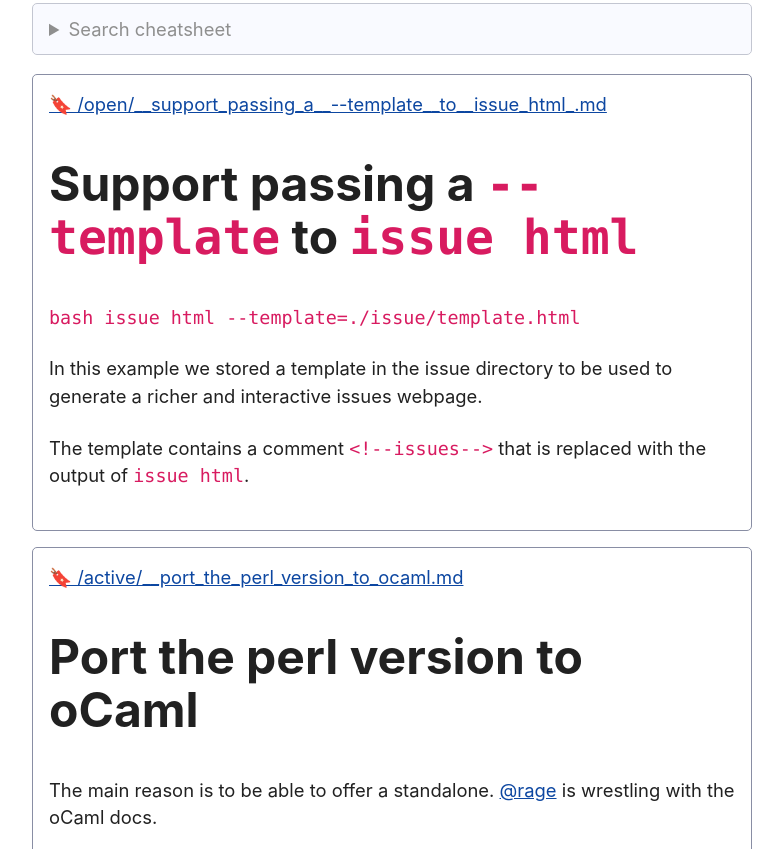
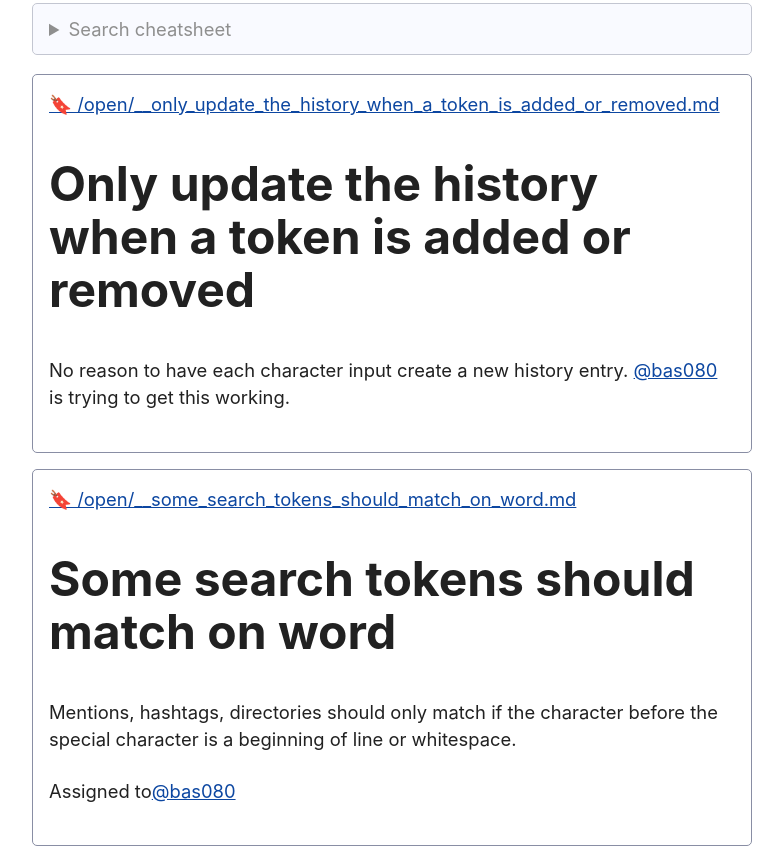
Before and after one commit to bas080/straw, a plain HTML site: page index.html in a window 1280 px wide. Shown: the part 357-1206 px from the top of the page, without its empty margins (248-1031 px from the left). Drawn offline with Linux system fonts and the light colour scheme.

Commit message:
fixup! Add a few frontend issues

```diff
--- a/index.html
+++ b/index.html
@@ -76,7 +76,17 @@
 
   <div class="issue-issues">
 
-<article class="issue-issue"><a class='issue-bookmark' id='__support_passing_a__--template__to__issue_html_' href='#__support_passing_a__--template__to__issue_html_'>🔖 /open/__support_passing_a__--template__to__issue_html_.md</a><h1>Support passing a <code>--template</code> to <code>issue html</code></h1>
+<article class="issue-issue"><a class='issue-bookmark' id='__only_update_the_history_when_a_token_is_added_or_removed' href='#__only_update_the_history_when_a_token_is_added_or_removed'>🔖 /open/__only_update_the_history_when_a_token_is_added_or_removed.md</a><h1>Only update the history when a token is added or removed</h1>
+
+<p>No reason to have each character input create a new history entry.
+<a class="issue-mention" title="Search mention @bas080" href="#">@bas080</a> is trying to get this working.</p>
+</article><article class="issue-issue"><a class='issue-bookmark' id='__some_search_tokens_should_match_on_word' href='#__some_search_tokens_should_match_on_word'>🔖 /open/__some_search_tokens_should_match_on_word.md</a><h1>Some search tokens should match on word</h1>
+
+<p>Mentions, hashtags, directories should only match if the character before the
+special character is a beginning of line or whitespace.</p>
+
+<p>Assigned to<a class="issue-mention" title="Search mention @bas080" href="#">@bas080</a></p>
+</article><article class="issue-issue"><a class='issue-bookmark' id='__support_passing_a__--template__to__issue_html_' href='#__support_passing_a__--template__to__issue_html_'>🔖 /open/__support_passing_a__--template__to__issue_html_.md</a><h1>Support passing a <code>--template</code> to <code>issue html</code></h1>
 
 <p><code>bash
 issue html --template=./issue/template.html
```
